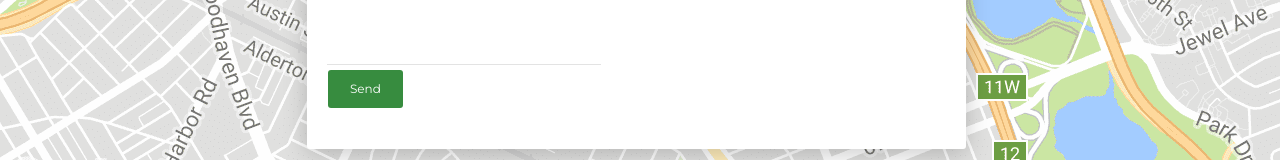
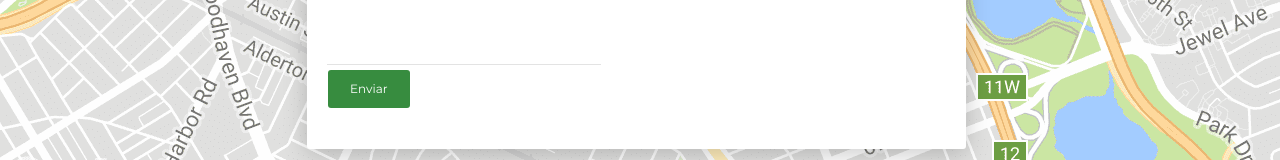
Before and after one commit to ArielCalix/CurriculumsOnline, a React (Create React App) app: page / in a window 1280 px wide. Shown: the part 4496-4656 px from the top of the page. Built offline with nearby package versions, Linux system fonts and the light colour scheme.

Commit message:
Mejoras contact page

```diff
--- a/src/Componentes/ContactPage.tsx
+++ b/src/Componentes/ContactPage.tsx
@@ -11,6 +11,7 @@ const formData: IContactPage = {
     ],
     formInfo: {
         title: 'Pongamonos en contacto para un café',
+        buttonName: 'Enviar',
         formElements: [
             {
                 id: 'name',
@@ -73,6 +74,7 @@ export function ContactPage() {
                                             {
                                                 <ContactForm
                                                     title={formData.formInfo.title}
+                                                    buttonName={formData.formInfo.buttonName}
                                                     formElements={formData.formInfo.formElements} />
                                             }
                                         </div>
@@ -114,7 +116,7 @@ function ContactForm(formEl: IForm) {
                 }
                 <div className="row">
                     <div className="col">
-                        <button className="btn btn-primary" type="submit" disabled={state.submitting}>Send</button>
+                        <button className="btn btn-primary" type="submit" disabled={state.submitting}>{formEl.buttonName}</button>
                     </div>
                 </div>
             </div>
--- a/src/Interfaces/IContactPage.ts
+++ b/src/Interfaces/IContactPage.ts
@@ -7,6 +7,7 @@ export interface IContactPage {
 
 export interface IForm{
     title: string;
+    buttonName: string;
     formElements: IFormElement[];
 }
 
```
